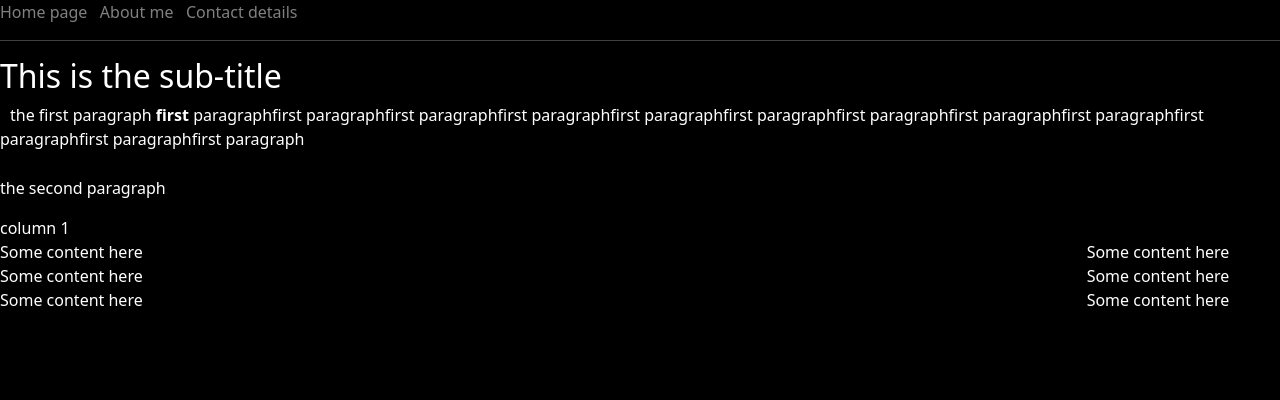
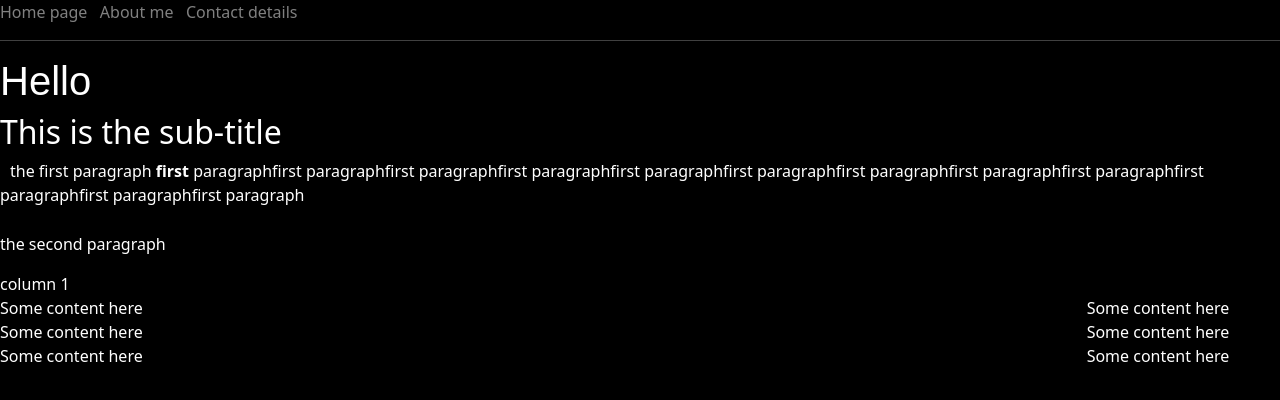
Before and after one commit to marinabrowne/coursera-responsive-website-basics, a plain HTML site: page index.html in a window 1280 px wide. Drawn offline with nearby package versions, Linux system fonts and the light colour scheme.

Commit message:
Added onclick function

```diff
--- a/index.html
+++ b/index.html
@@ -14,6 +14,11 @@
 	&nbsp;
 	<a href="contact.html" class="greenlink">Contact details</a>
 	<hr>
+
+	<h1 id="title" onclick="$('#title').html('Goodbye');">
+		Hello
+	</h1>
+
 	<h2>This is the sub-title</h2>
 
 	<p class="gap_below">
```
